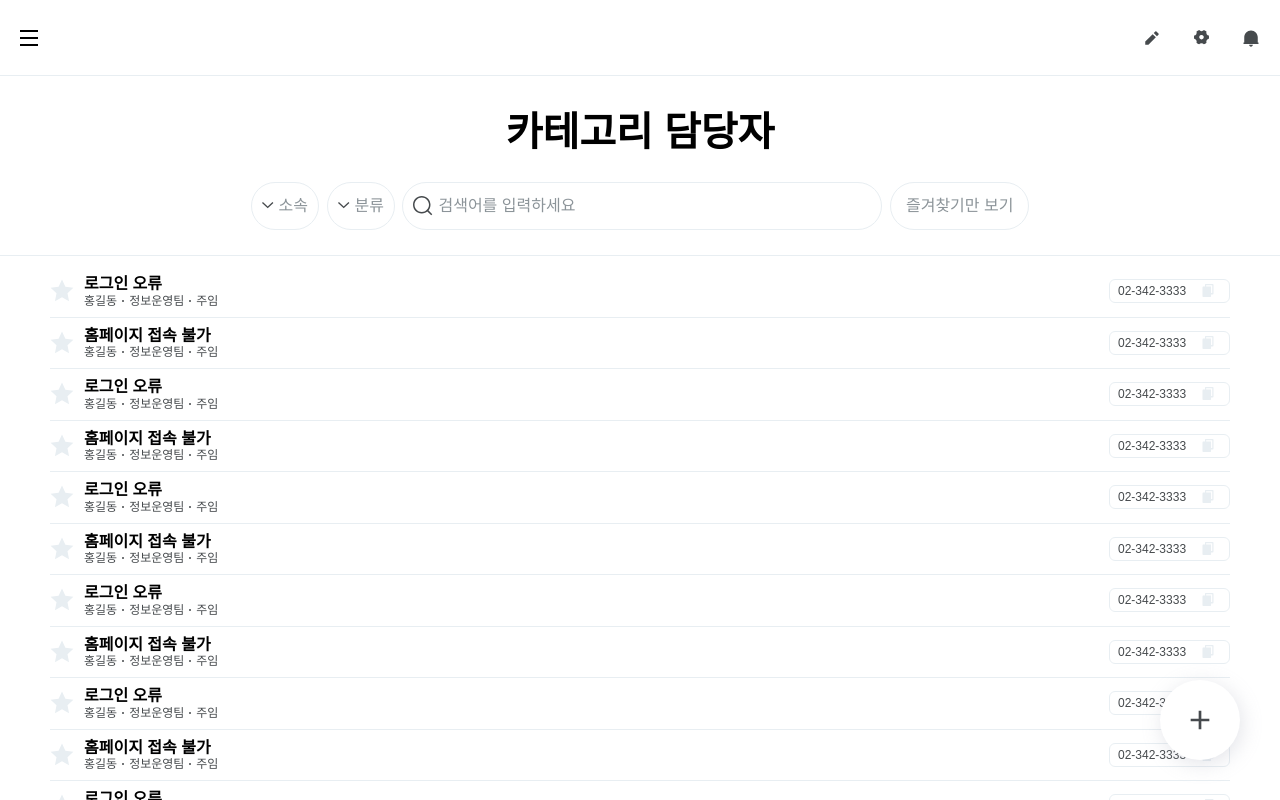
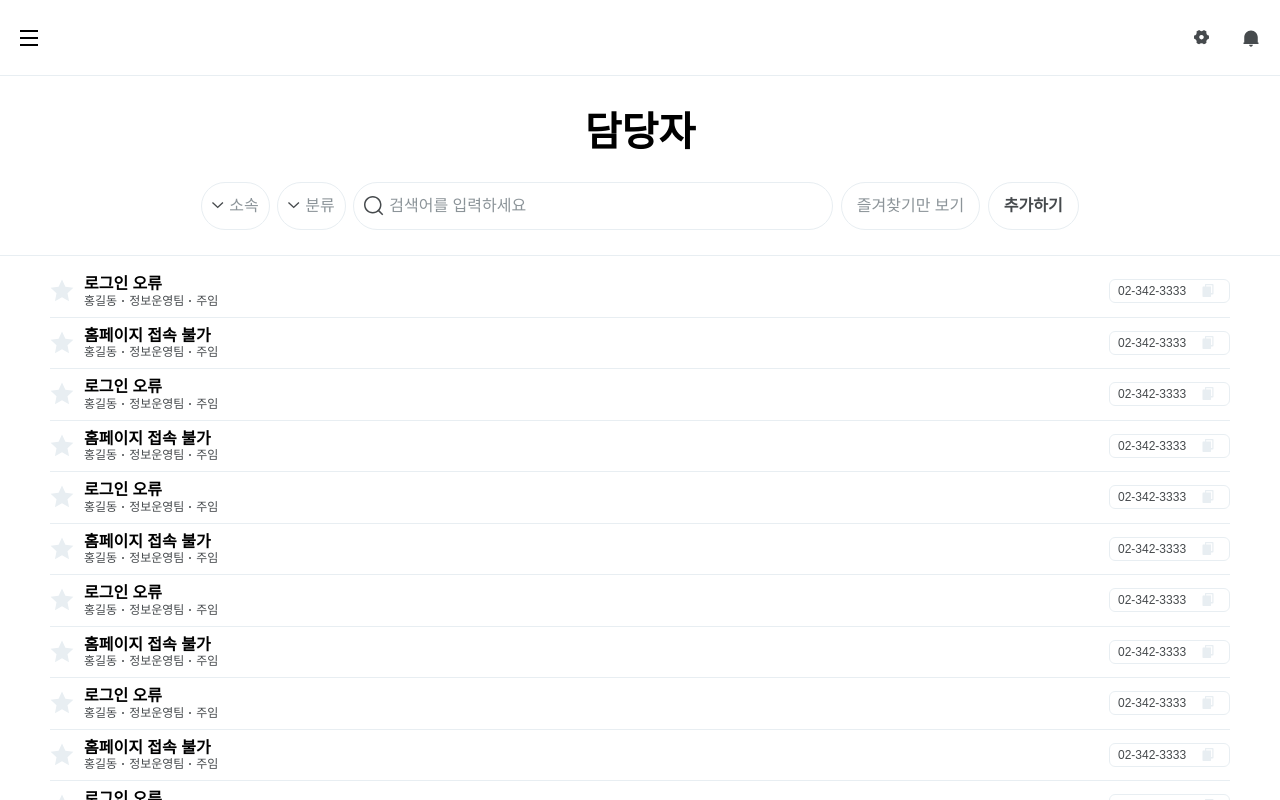
Before and after one commit to konkuk-icteam-student/commute_worklog_fe, a React (Vite) app: page /worklog/category in a window 1280 px wide. Built offline with nearby package versions, Linux system fonts and the light colour scheme; no server answers.

Commit message:
fix: 버튼 수정

```diff
--- a/src/worklog/pages/category/Category.tsx
+++ b/src/worklog/pages/category/Category.tsx
@@ -1,7 +1,7 @@
 import { useState } from 'react';
 import v from '@/worklog/shared/assets/v.svg';
 import glasses from '@/worklog/shared/assets/glasses.svg';
-import plus from '@/worklog/shared/assets/plus.svg';
+//import plus from '@/worklog/shared/assets/plus.svg';
 import Header from '@/worklog/shared/components/header/Header';
 import Post from '@/worklog/shared/components/posting/Post';
 import ModalAddManager from '@/worklog/shared/components/modal_add_manager/ModalAddManager';
@@ -25,12 +25,12 @@ const Category = () => {
   return (
     <>
       <main className="relative flex h-screen flex-col overflow-hidden bg-white">
-        <Header />
+        <Header showPencil={false} />
         {/* 2. Title Section (Height: 212px) */}
         <section className="flex h-[180px] shrink-0 flex-col items-center justify-center border-b border-[#E8EEF2]">
           <div className="flex w-full max-w-[1200px] flex-col gap-8 px-4">
             {/* Main Title */}
-            <h1 className="text-center text-[40px] font-bold">카테고리 담당자</h1>
+            <h1 className="text-center text-[40px] font-bold">담당자</h1>
 
             {/* Controls: Dropdowns & Search */}
             <div className="flex items-center justify-center gap-3">
@@ -60,6 +60,13 @@ const Category = () => {
               <button className="h-[48px] rounded-[24px] border border-[#E8EEF2] px-6 text-[16px] text-[#8C9499] hover:bg-gray-50">
                 즐겨찾기만 보기
               </button>
+              {/* Filter Toggle */}
+              <button
+                className="h-[48px] rounded-[24px] border border-[#E8EEF2] px-6 text-[16px] font-[700] text-[#464A4D] hover:bg-gray-50"
+                onClick={openModal}
+              >
+                추가하기
+              </button>
             </div>
           </div>
         </section>
@@ -81,6 +88,7 @@ const Category = () => {
         </div>
 
         {/* Floating Action Button (FAB) */}
+        {/*}
         <button
           className="fixed bottom-[40px] right-[40px] flex h-[80px] w-[80px] items-center justify-center rounded-full bg-white transition-transform hover:scale-105"
           style={{
@@ -90,6 +98,7 @@ const Category = () => {
         >
           <img src={plus} alt="추가" />
         </button>
+        */}
       </main>
 
       <ModalAddManager isOpen={isModalOpen} onClose={closeModal} />
```
